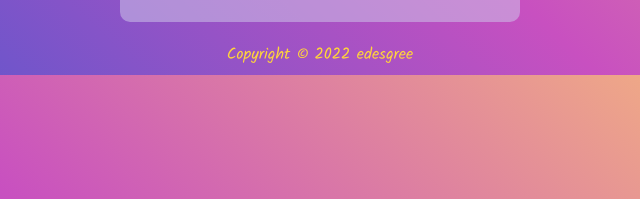
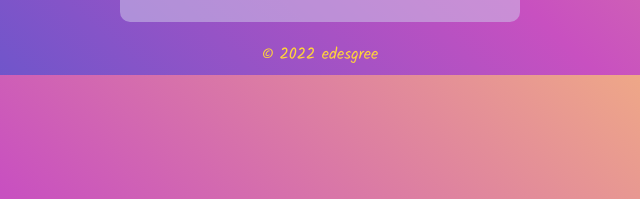
Before and after one commit to edesgree/odin-calculator, a website: page public/index.html in a window 1280 px wide. Shown: the part 598-797 px from the top of the page, 320-960 px from the left. Drawn offline with Linux system fonts and the light colour scheme.

Commit message:
footer update

```diff
--- a/public/index.html
+++ b/public/index.html
@@ -53,7 +53,7 @@
 
     </main>
     <footer class="footer">
-        Copyright © 2022 edesgree
+         © 2022 edesgree
 
     </footer>
 </body>
```
Also changed, not shown: src/index.html (+1 -1 lines).
